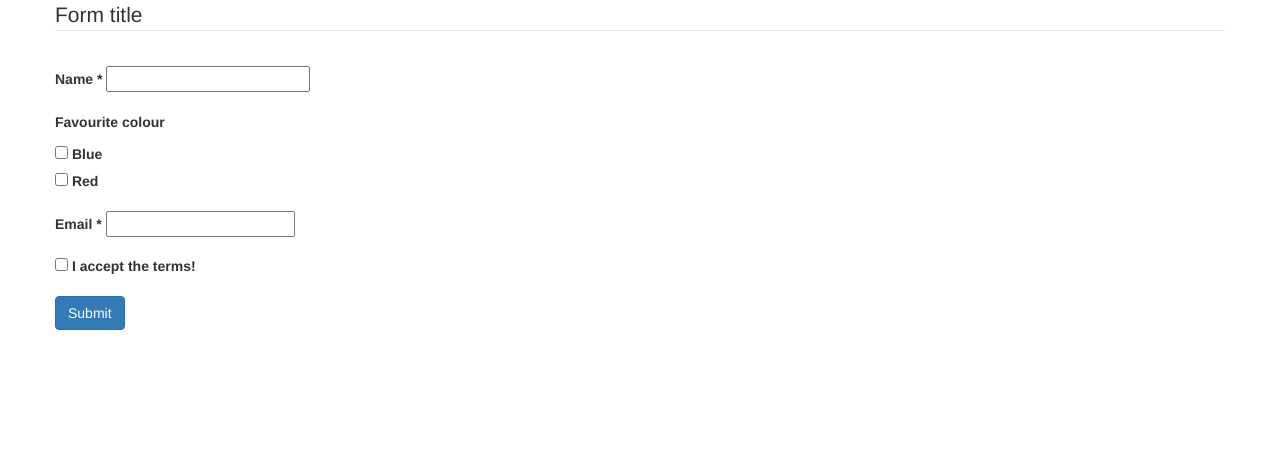
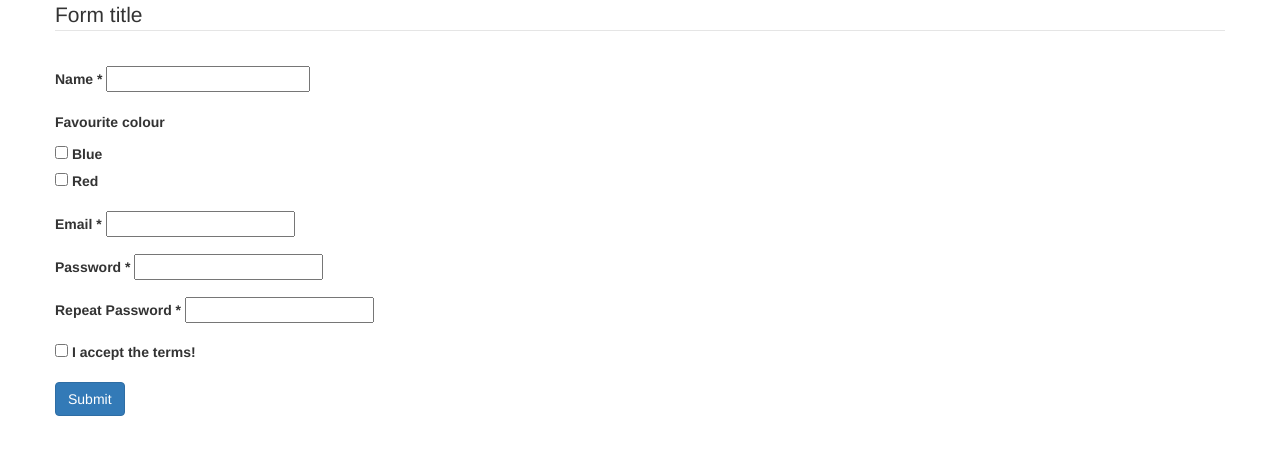
Before and after one commit to MartinDM/Boilerplates, a website: page init-pattern-with-forms/index.html in a window 1280 px wide. Drawn offline with nearby package versions, Linux system fonts and the light colour scheme.

Commit message:
Added strong password method

```diff
--- a/init-pattern-with-forms/index.html
+++ b/init-pattern-with-forms/index.html
@@ -53,11 +53,23 @@
                             </div>
                         </div>
 
-
                         <div class="form-group">
                             <label for="email">
                                 Email *</label>
                             <input type="email" id="email" name="email" class="">
+
+                        </div>
+
+                        <div class="form-group">
+                            <label for="email">
+                                Password *</label>
+                            <input type="password" id="password" name="password" class="">
+
+                        </div>
+                        <div class="form-group">
+                            <label for="email">
+                                Repeat Password *</label>
+                            <input type="password" id="password2" name="password2" class="">
 
                         </div>
 
--- a/init-pattern-with-forms/script.js
+++ b/init-pattern-with-forms/script.js
@@ -26,28 +26,57 @@ var FormDemoProject = {
             }
         })
 
+        $.validator.addMethod( "pattern", function( value, element, param ) {
+            if ( this.optional( element ) ) {
+                return true;
+            }
+            if ( typeof param === "string" ) {
+                param = new RegExp( "^(?:" + param + ")$" );
+            }
+            return param.test( value );
+        }, "Invalid format." )
+
+        $.validator.addMethod( "strongPassword", function( value, element) {
+            var param = new RegExp("(?=.*[0-9])");
+            console.log(this)
+            if ( this.optional( element ) ) {
+                return true
+            } else {
+                return value.match(param)
+            }
+        }, "Password must contain at least one number" )
+
+
         $('#user-form').validate({
             rules: {
+                name: {
+                    required: true
+                },
                 email: {
                     required: true,
                 },
-                name: {
+                color: {
                     required: true
                 },
-                color: {
-                    required: true
+                password: {
+                    required: true,
+                    strongPassword: true
+                },
+                password2: {
+                    required: true,
+                    equalTo: "#password"
                 },
                 terms: {
                     required: true
                 }
             },
             messages: {
+                name: {
+                    required: 'please enter your name'
+                },
                 email: {
                     required: 'please enter an email address',
-                    email: 'please enter a valid one',
-                },
-                name: {
-                    required: 'please enter your name'
+                    email: 'please enter a valid email',
                 },
                 terms: {
                     required: 'Do accept our terms please!'
```
